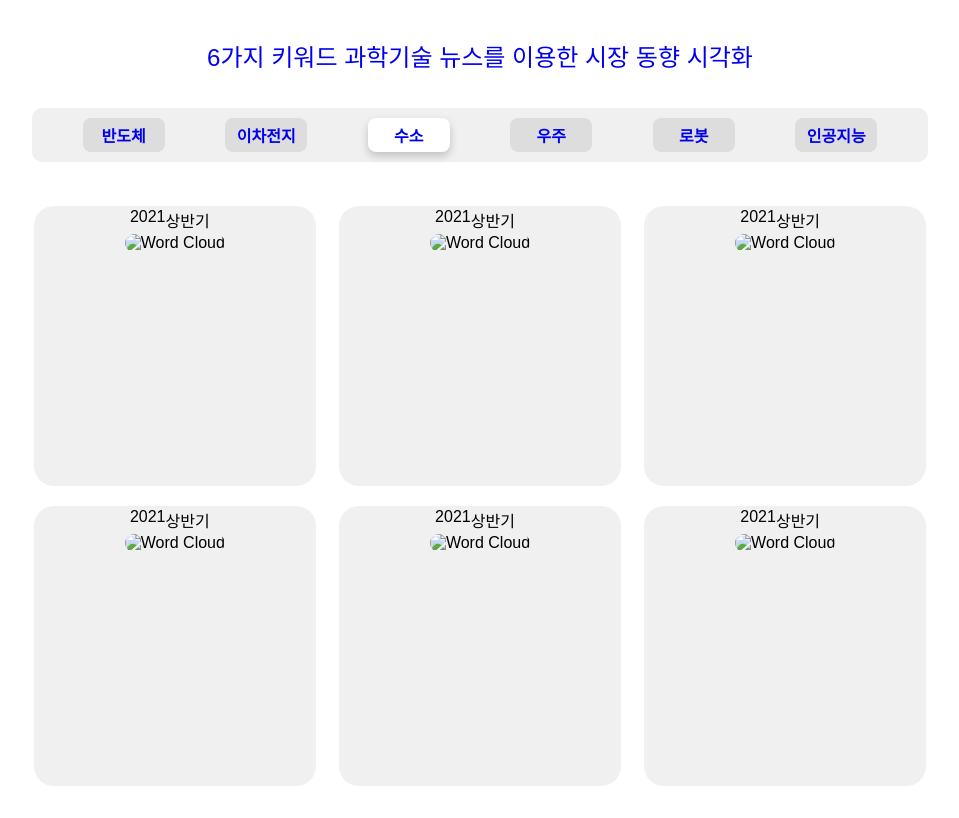
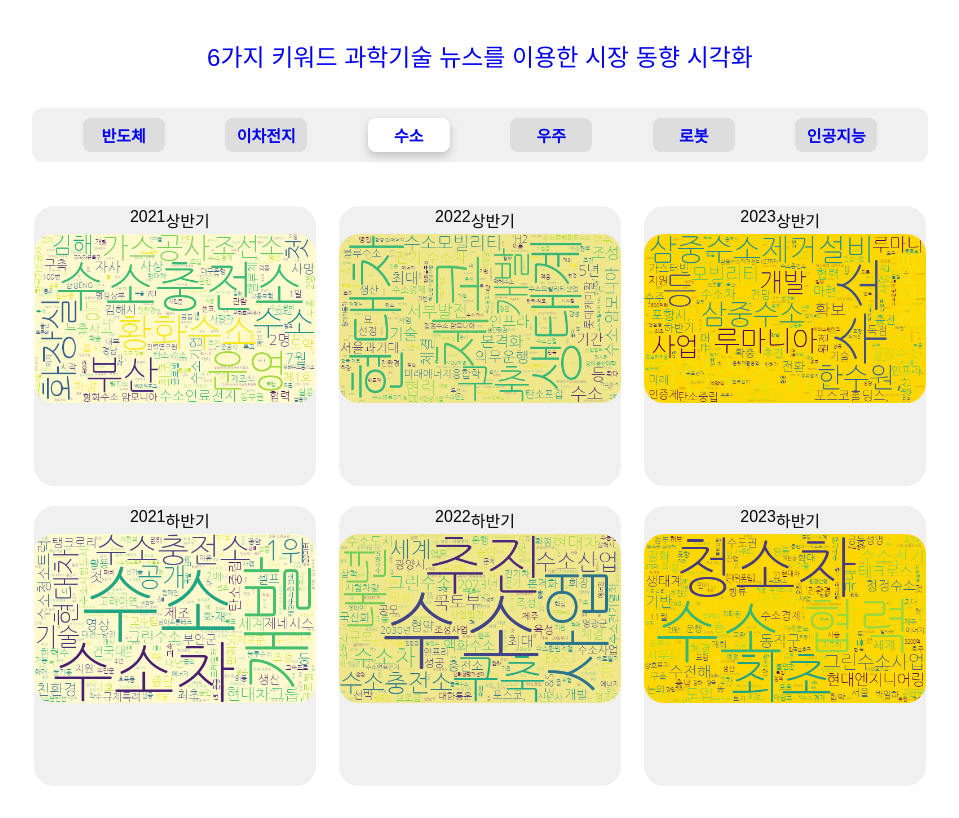
Before and after one commit to LEEGIYEONG/news_crawler, a Django app: page /hydrogen/ in a window 1280 px wide. Shown: the whole page, without its empty margins (160-1119 px from the left). Run offline with Django 4.2, Linux system fonts and the light colour scheme; some web fonts are replaced.

Commit message:
Design: 수소 페이지 수정

```diff
--- a/mywebsite/mainapp/templates/mainapp/hydrogen.html
+++ b/mywebsite/mainapp/templates/mainapp/hydrogen.html
@@ -25,46 +25,46 @@
             <span>2021</span>
             <span>상반기</span>
           </div>
-          <img src="{{ wordcloud_image_url }}" alt="Word Cloud" />
+          <img src="{% static 'images/Hydrogen_2021_1.png' %}" alt="Word Cloud" />
         </div>
         <div class="wordcloud_1">
           <div class="period">
             <span>2021</span>
-            <span>상반기</span>
+            <span>하반기</span>
           </div>
-          <img src="{{ wordcloud_image_url }}" alt="Word Cloud" />
+          <img src="{% static 'images/Hydrogen_2021_2.png' %}" alt="Word Cloud" />
         </div>
       </div>
       <div class="wordcloud_2_column">
         <div class="wordcloud_1">
           <div class="period">
-            <span>2021</span>
+            <span>2022</span>
             <span>상반기</span>
           </div>
-          <img src="{{ wordcloud_image_url }}" alt="Word Cloud" />
+          <img src="{% static 'images/Hydrogen_2022_1.png' %}" alt="Word Cloud" />
         </div>
         <div class="wordcloud_1">
           <div class="period">
-            <span>2021</span>
-            <span>상반기</span>
+            <span>2022</span>
+            <span>하반기</span>
           </div>
-          <img src="{{ wordcloud_image_url }}" alt="Word Cloud" />
+          <img src="{% static 'images/Hydrogen_2022_2.png' %}" alt="Word Cloud" />
         </div>
       </div>
       <div class="wordcloud_2_column">
         <div class="wordcloud_1">
           <div class="period">
-            <span>2021</span>
+            <span>2023</span>
             <span>상반기</span>
           </div>
-          <img src="{{ wordcloud_image_url }}" alt="Word Cloud" />
+          <img src="{% static 'images/Hydrogen_2023_1.png' %}" alt="Word Cloud" />
         </div>
         <div class="wordcloud_1">
           <div class="period">
-            <span>2021</span>
-            <span>상반기</span>
+            <span>2023</span>
+            <span>하반기</span>
           </div>
-          <img src="{{ wordcloud_image_url }}" alt="Word Cloud" />
+          <img src="{% static 'images/Hydrogen_2023_2.png' %}" alt="Word Cloud" />
         </div>
       </div>
     </div>
```
